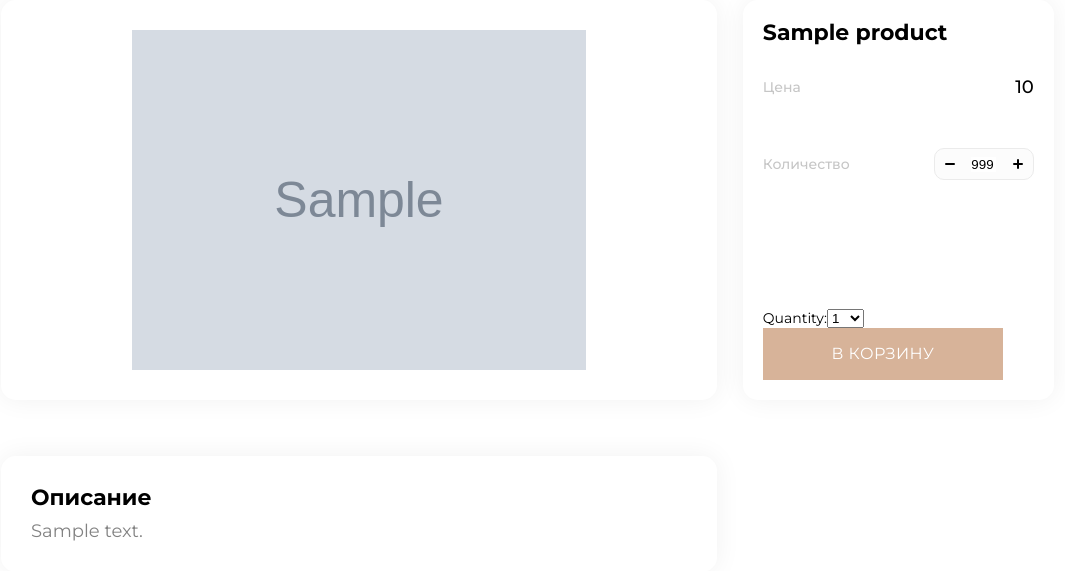
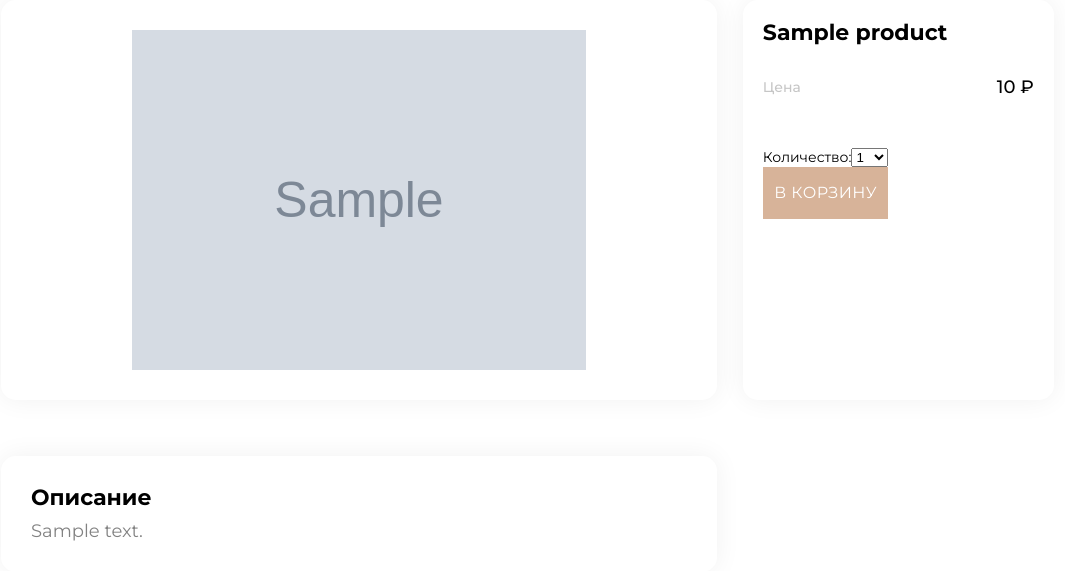
Before and after one commit to Mercyplus/online_store, a Django app: a page that uses src/store/templates/product.html in a window 1280 px wide. Shown: the part 128-699 px from the top of the page, without its empty margins (89-1154 px from the left). Run offline with Django 3.2, Linux system fonts and the light colour scheme; tables that the repository leaves empty hold one stand-in row (values such as "Sample post"); grey boxes marked "Sample" are stand-in pictures; parts of the project's set-up code (start-up, migrations or seed data) failed here and were passed over.

Commit message:
add widgets for count

```diff
--- a/src/cart/forms.py
+++ b/src/cart/forms.py
@@ -1,13 +1,14 @@
 from django import forms
 
 
-PRODUCT_QUANTITY_CHOICES = [(i, str(i)) for i in range(1, 21)]
+PRODUCT_QUANTITY_CHOICES = [(i, str(i)) for i in range(1, 16)]
 
 
 class CartAddProductForm(forms.Form):
     quantity = forms.TypedChoiceField(
                                 choices=PRODUCT_QUANTITY_CHOICES,
-                                coerce=int)
+                                coerce=int, label='Количество',
+                                widget=forms.Select(attrs={"class": "product__count"}))
     update = forms.BooleanField(required=False,
                                 initial=False,
                                 widget=forms.HiddenInput)
--- a/src/store/templates/product.html
+++ b/src/store/templates/product.html
@@ -20,26 +20,24 @@ Product
 					<h5 class="product__title">{{product.name}}</h5>
 					<div class="product__item">
 						<span class="product__item-key">Цена</span>
-						<span class="product__item-value">{{product.price}}</span>
+						<span class="product__item-value">{{product.price}} ₽</span>
 					</div>
 					<div class="product__item">
-						<span class="product__item-key">Количество</span>
-						<form class="counter" action="#" method="POST">
-							<button class="counter__btn counter__btn--minus" type="button"></button>
-							<input class="counter__input" type="text" value="999" readonly>
-							<button class="counter__btn counter__btn--plus" type="button"></button>
-						</form>
-					</div>
-					{% if product.stock <= 0 %}
+<!--						<span class="product__item-key">Количество</span>-->
+						{% if product.stock <= 0 %}
 						{% else %}
 						<form class="product__form" action="{% url 'cart_add' product.id %}" method="post">
 							{{ cart_product_form }}
+<!--							<button class="counter__btn counter__btn&#45;&#45;minus" type="button"></button>-->
+<!--							<input class="counter__input" type="text" value="1" readonly>-->
+<!--							<button class="counter__btn counter__btn&#45;&#45;plus" type="button"></button>-->
 							{% csrf_token %}
 							<button class="btn" type="submit">
 								В корзину
 							</button>
 						</form>
 						{% endif %}
+					</div>
 				</div>
 				<div class="product__main">
 					<div class="product__desc">
```
